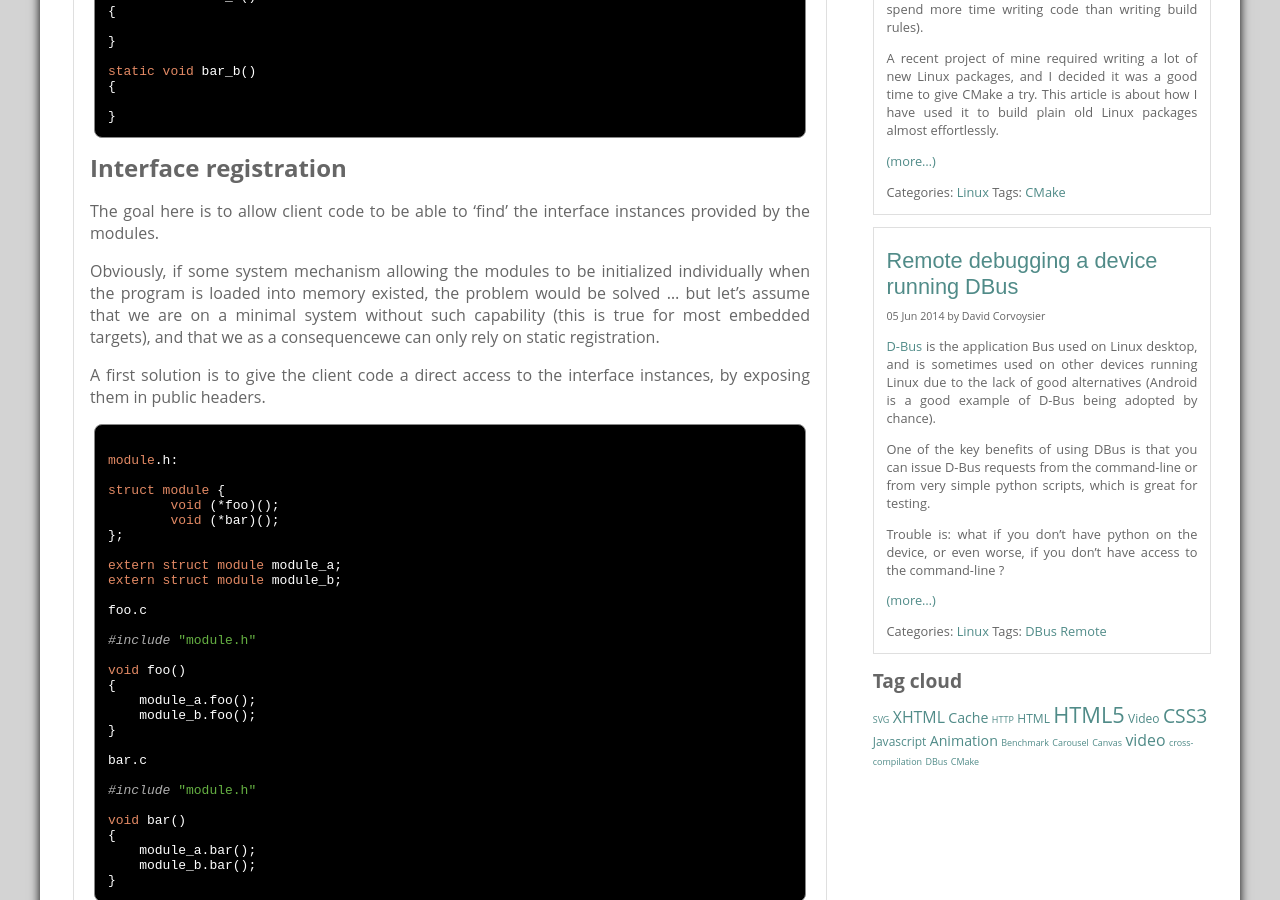
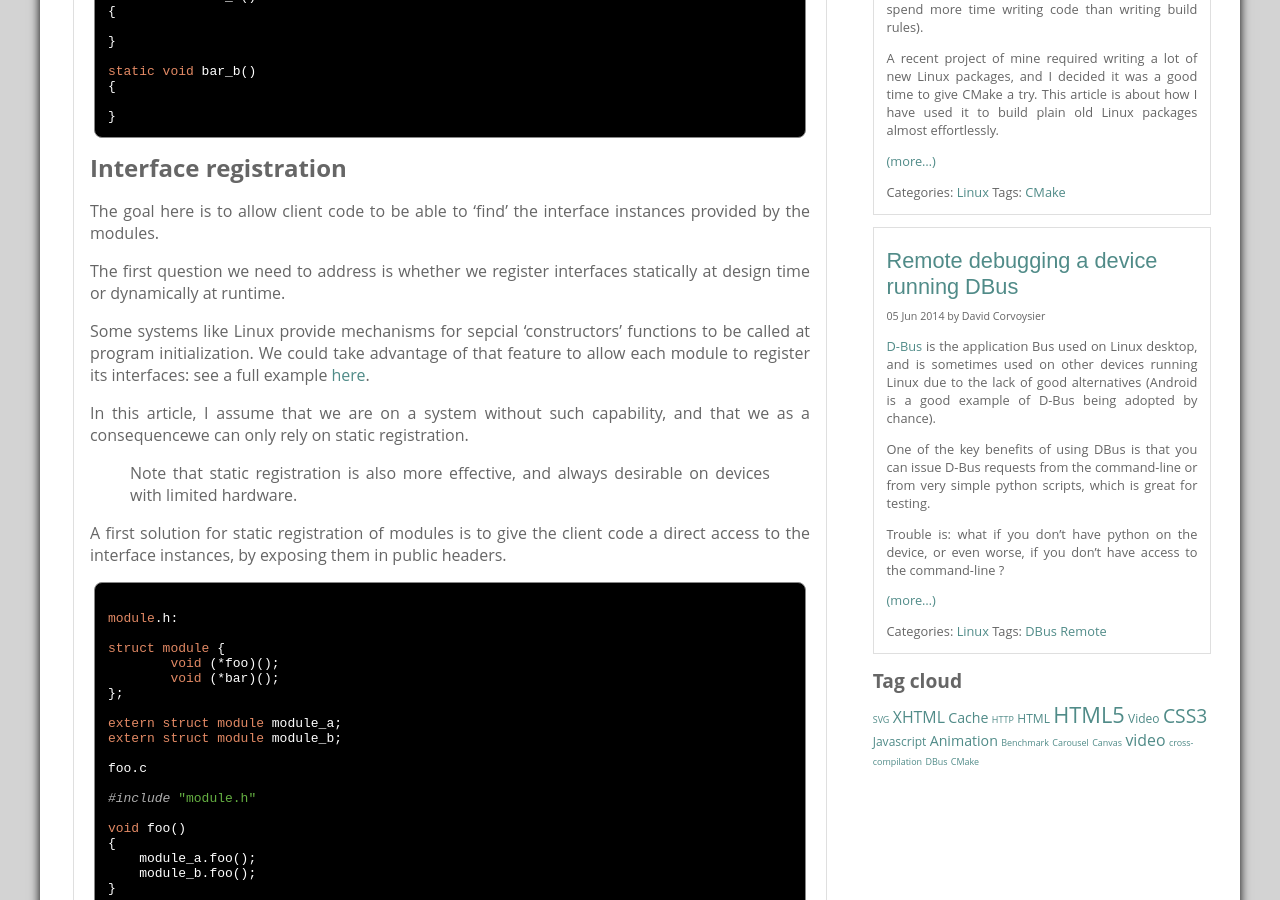
Before and after one commit to mgcrea/benchmark-kaizoumark, a Jekyll site: the page built from _posts/2016-08-19-decentralized-modules-c-elf-sections.md, in a window 1280 px wide and 900 px high, scrolled down 1398 px. Built offline with Jekyll 4.4.1, drawn with Linux system fonts in a browser that asks for light colours; comment, search, counter and statistics services are not loaded; some of the changed text lies outside the part shown.

Commit message:
Fixed elf sections article

```diff
--- a/_posts/2016-08-19-decentralized-modules-c-elf-sections.md
+++ b/_posts/2016-08-19-decentralized-modules-c-elf-sections.md
@@ -24,6 +24,7 @@ for each m in modules:
 ~~~~
 
 To implement this pattern, two mechanisms are required:
+
 - instantiation, to allow each module to define an 'instance' of the common interface,
 - registration, to allow each module to 'provide' this instance to other modules.
 
@@ -32,6 +33,8 @@ Instantiation is typically supported natively in high-level languages.
 Registration is more difficult and usually requires specific code to be written, or relying on external frameworks.
 
 Let's see how these two mechanisms can be implemented for C programs.
+
+<!--more-->
 
 >Note: the code snippets in this post can be browsed on the following github [repo](https://github.com/kaizouman/c_modules_section_sample)
 
@@ -91,9 +94,15 @@ static void bar_b()
 
 The goal here is to allow client code to be able to 'find' the interface instances provided by the modules.
 
-Obviously, if some system mechanism allowing the modules to be initialized individually when the program is loaded into memory existed, the problem would be solved ... but let's assume that we are on a minimal system without such capability (this is true for most embedded targets), and that we as a consequencewe can only rely on static registration.
+The first question we need to address is whether we register interfaces statically at design time or dynamically at runtime.
 
-A first solution is to give the client code a direct access to the interface instances, by exposing them in public headers.
+Some systems like Linux provide mechanisms for sepcial 'constructors' functions to be called at program initialization. We could take advantage of that feature to allow each module to register its interfaces: see a full example [here](https://github.com/idjelic/lttng2lxt).
+
+In this article, I assume that we are on a system without such capability, and that we as a consequencewe can only rely on static registration.
+
+>Note that static registration is also more effective, and always desirable on devices with limited hardware.
+
+A first solution for static registration of modules is to give the client code a direct access to the interface instances, by exposing them in public headers.
 
 ~~~~
 
@@ -305,8 +314,6 @@ void bar()
 ~~~~
 
 What we have now is a modules framework that can be extended without modifying its core. The modules registraton being static, this is greatly effective both in terms of RAM and CPU consumption.
-
-Similar mechanisms are actually used in real-worl projects like the Linux Kernel for its drivers.
 
 ## Pitfalls with interface sections
 
```
Also changed, not shown: other parts of _posts/2016-08-19-decentralized-modules-c-elf-sections.md (+1 -1 lines).
